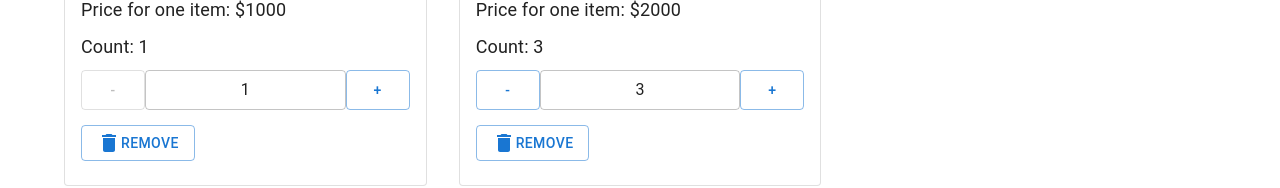
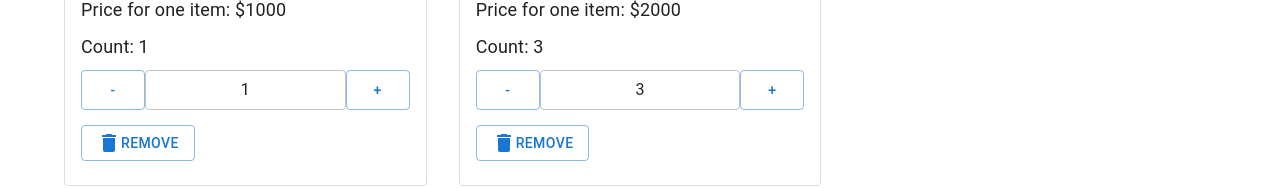
Before and after one commit to vvs0503624459/Educational-project-in-React, a React (Create React App) app: page /cart in a window 1280 px wide. Shown: the part 472-660 px from the top of the page. Built offline with nearby package versions, Linux system fonts and the light colour scheme.

Commit message:
added quantity changer

```diff
--- a/src/components/Products/ProductListItem.tsx
+++ b/src/components/Products/ProductListItem.tsx
@@ -48,6 +48,7 @@ const ProductListItem = ({
           count={count}
           onIncrementClick={onIncrementClick}
           onDecrementClick={onDecrementClick}
+          minCount={1}
         />
 
         <Button variant="outlined" onClick={() => addProductToCart(id, count)}>
--- a/src/components/Quantity/Quantity.tsx
+++ b/src/components/Quantity/Quantity.tsx
@@ -4,15 +4,21 @@ type Props = {
   onDecrementClick: () => void;
   onIncrementClick: () => void;
   count: number;
+  minCount: number;
 };
 
-const Quantity = ({ count, onIncrementClick, onDecrementClick }: Props) => {
+const Quantity = ({
+  count,
+  onIncrementClick,
+  onDecrementClick,
+  minCount,
+}: Props) => {
   return (
     <div className="product-quantity">
       <Button
         variant="outlined"
         onClick={() => onDecrementClick()}
-        disabled={count <= 1}
+        disabled={count <= minCount}
       >
         -
       </Button>
--- a/src/pages/Cart/CartProductListItemExtended.tsx
+++ b/src/pages/Cart/CartProductListItemExtended.tsx
@@ -5,6 +5,7 @@ import Quantity from "components/Quantity/Quantity";
 type Props = {
   product: Product;
   productCount: number;
+  minCount: number;
   removeProductFromCart: (id: number) => void;
   changeProductQuantity: (id: number, count: number) => void;
 };
@@ -14,6 +15,7 @@ const CartProductListItemExtended = ({
   productCount,
   removeProductFromCart,
   changeProductQuantity,
+  minCount,
 }: Props) => {
   return (
     <Grid item xs={12} sm={4}>
@@ -29,13 +31,18 @@ const CartProductListItemExtended = ({
           </div>
           <div className="product-features">Count: {productCount}</div>
           <Quantity
+            minCount={0}
             count={productCount}
             onIncrementClick={() =>
               changeProductQuantity(product.id, productCount + 1)
             }
-            onDecrementClick={() =>
-              changeProductQuantity(product.id, productCount - 1)
-            }
+            onDecrementClick={() => {
+              if (productCount <= 1) {
+                removeProductFromCart(product.id);
+              } else {
+                changeProductQuantity(product.id, productCount - 1);
+              }
+            }}
           />
           <Button
             variant="outlined"
```
